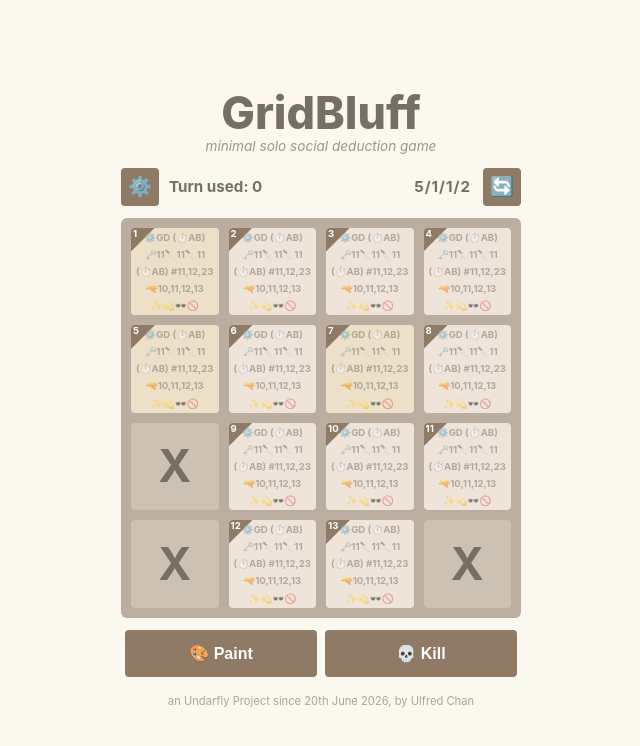
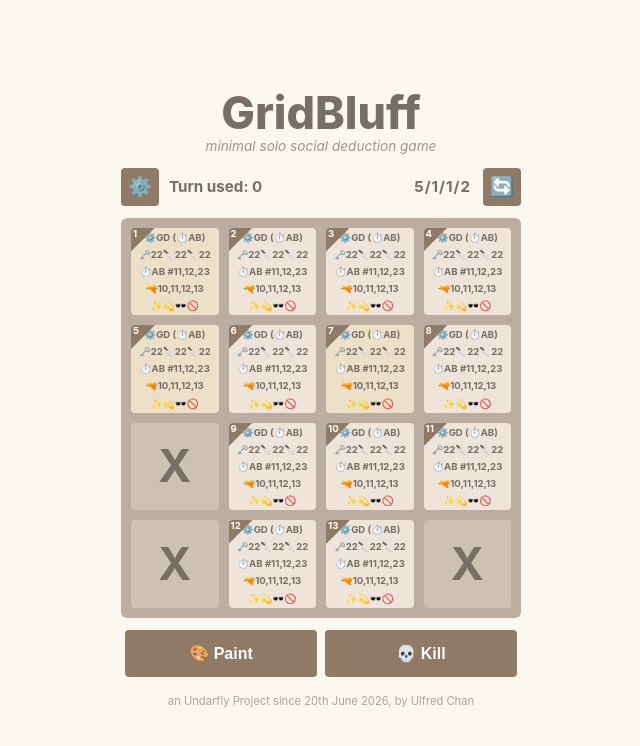
Before and after one commit to undarr/gridbluff, a React (Vite) app: page / in a window 1280 px wide. Shown: the top 746 px of the page, without its empty margins (319-959 px from the left). Built offline with nearby package versions, Linux system fonts and the light colour scheme.

Commit message:
Test font size 2

```diff
--- a/src/App.css
+++ b/src/App.css
@@ -65,6 +65,7 @@ html, body {
   color: #776e65;
   letter-spacing: 1px;
 }
+
 
 /* ... rest of your styles ... */
 
@@ -171,7 +172,7 @@ html, body {
 .cell-empty { justify-content: center; }
 
 /* Text Sizing */
-.text-xs { font-size: 0.6rem; text-transform: uppercase; opacity: 0.5; }
+.text-xs { font-size: 0.6rem; text-transform: uppercase;}
 .text-md { font-size: 1.2rem; }
 .text-xl { font-size: 2.8rem; }
 
--- a/src/App.jsx
+++ b/src/App.jsx
@@ -90,8 +90,8 @@ function App() {
               ) : (
                 <>
                   <span className="text-xs">⚙️GD (⏱️AB)</span>
-                  <span className="text-xs">🗝️11🔪11🔪11</span>
-                  <span className="text-xs">(⏱️AB) #11,12,23</span>
+                  <span className="text-xs">🗝️22🔪22🔪22</span>
+                  <span className="text-xs">⏱️AB #11,12,23</span>
                   <span className="text-xs">🔫10,11,12,13</span>
                   <span className="text-xs">✨💫🕶️🚫</span>
                 </>
```
